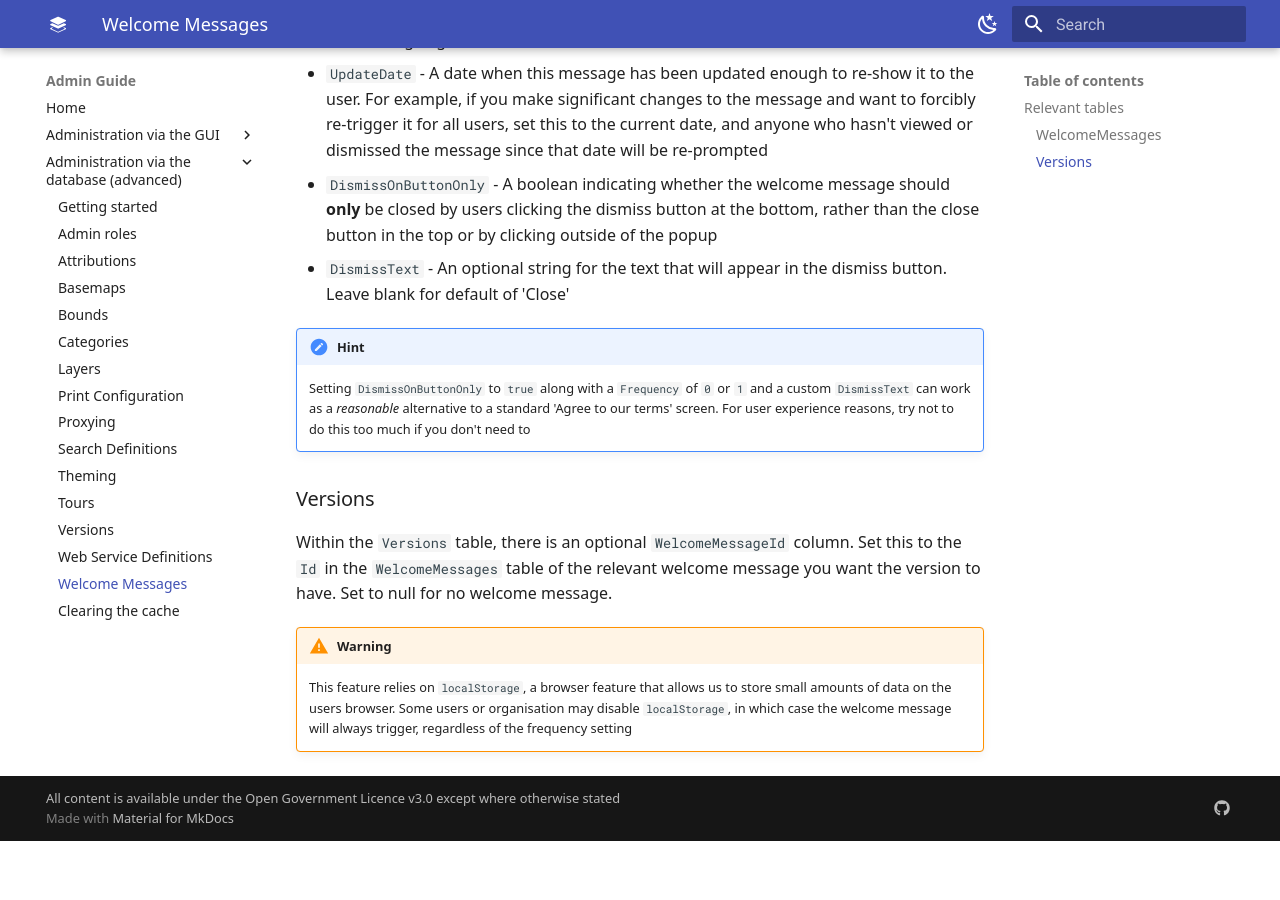
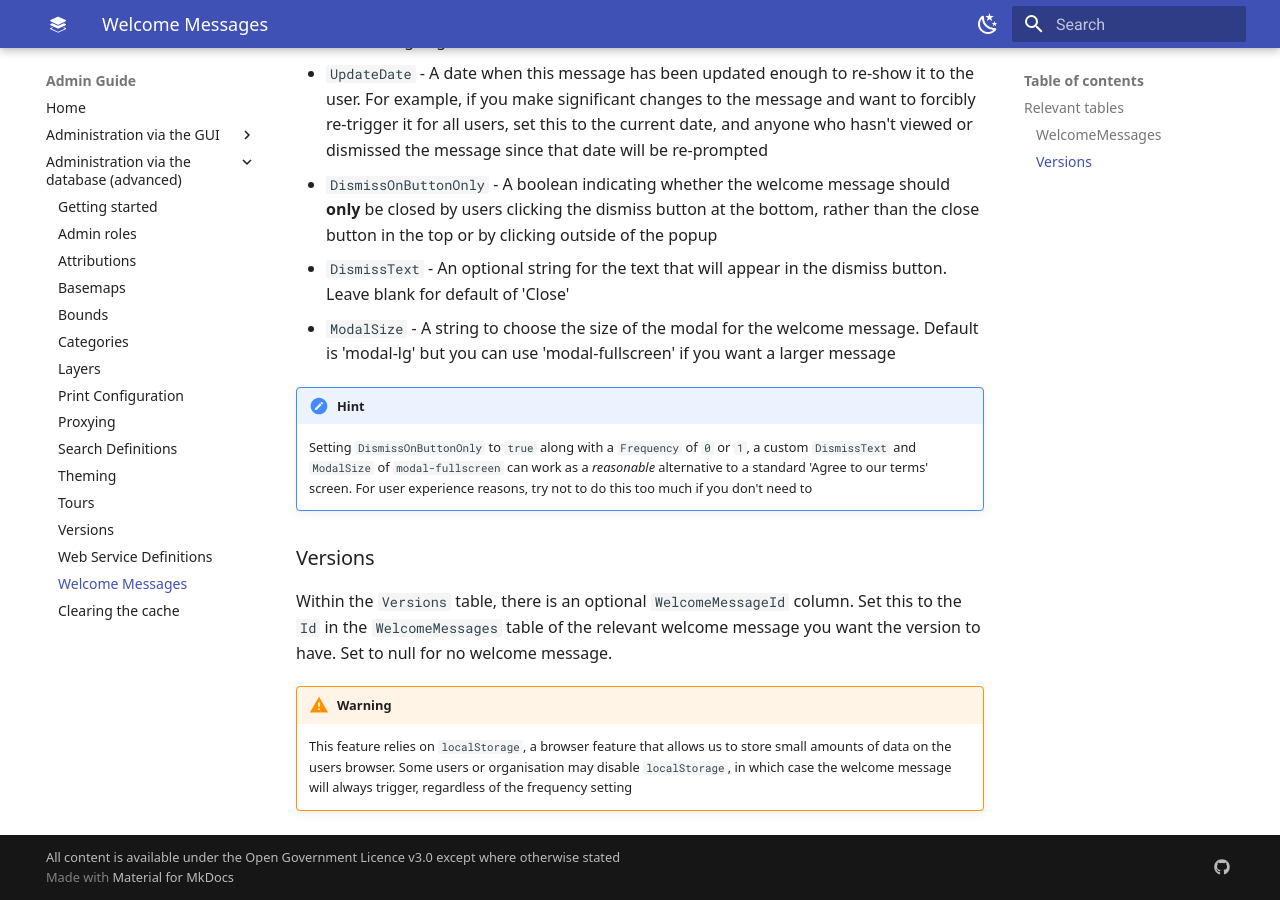
Before and after one commit to Dorset-Council-UK/GIFramework-Maps-Admin-Guide, an MkDocs documentation site: the page built from docs/db/welcome-messages.md, in a window 1280 px wide and 900 px high, scrolled down 840 px. Built offline with MkDocs 1.6.1 and Material for MkDocs 9.7.7, drawn with Linux system fonts in a browser that asks for light colours; before the commit the page ends 1681 px from its top, so only the background shows below that.

Commit message:
Wording added for choosing welcome message sizes

```diff
--- a/docs/db/welcome-messages.md
+++ b/docs/db/welcome-messages.md
@@ -24,9 +24,10 @@ This table contains the welcome message details.
 - `UpdateDate` - A date when this message has been updated enough to re-show it to the user. For example, if you make significant changes to the message and want to forcibly re-trigger it for all users, set this to the current date, and anyone who hasn't viewed or dismissed the message since that date will be re-prompted
 - `DismissOnButtonOnly` - A boolean indicating whether the welcome message should **only** be closed by users clicking the dismiss button at the bottom, rather than the close button in the top or by clicking outside of the popup
 - `DismissText` - An optional string for the text that will appear in the dismiss button. Leave blank for default of 'Close'
+- `ModalSize` - A string to choose the size of the modal for the welcome message. Default is 'modal-lg' but you can use 'modal-fullscreen' if you want a larger message
 
 !!! hint
-    Setting `DismissOnButtonOnly` to `true` along with a `Frequency` of `0` or `1` and a custom `DismissText` can work as a *reasonable* alternative to a standard 'Agree to our terms' screen. For user experience reasons, try not to do this too much if you don't need to
+    Setting `DismissOnButtonOnly` to `true` along with a `Frequency` of `0` or `1`, a custom `DismissText` and `ModalSize` of `modal-fullscreen` can work as a *reasonable* alternative to a standard 'Agree to our terms' screen. For user experience reasons, try not to do this too much if you don't need to
 
 ### Versions
 
```
Also changed, not shown: docs/gui/welcome-messages.md (+2 -1 lines).
